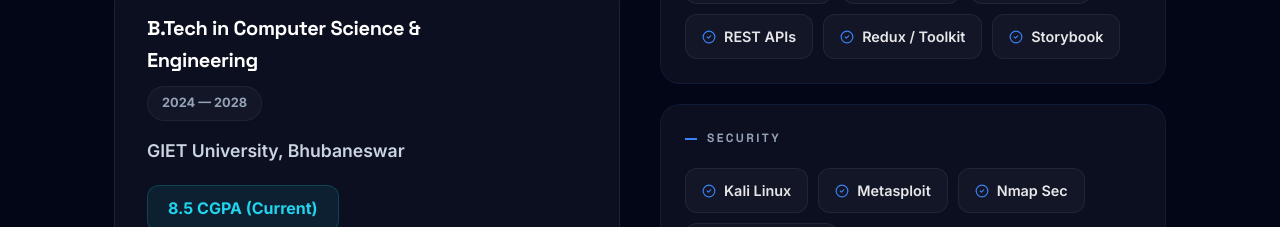
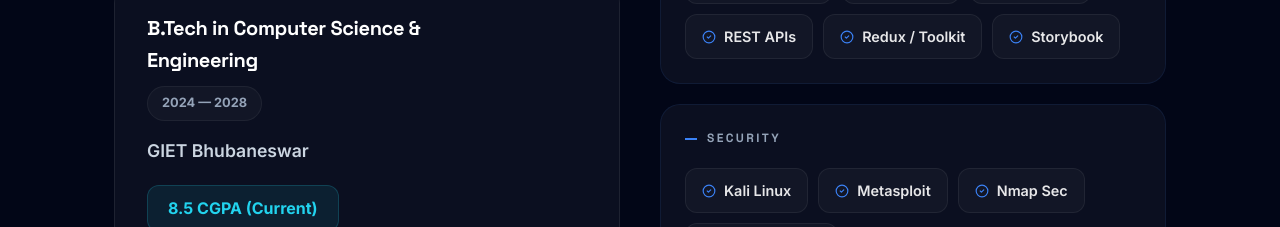
Before and after one commit to lokanathmeher19/lokanathmeher19.github.io, a React (Vite) app: page /resume in a window 1280 px wide. Shown: the part 1880-2107 px from the top of the page. Built offline with nearby package versions, Linux system fonts and the light colour scheme; the HTML template or start-up script is replaced by a standard one; a web font is replaced by a local one.

Commit message:
Mistake changes

```diff
--- a/src/components/sections/AboutSection.jsx
+++ b/src/components/sections/AboutSection.jsx
@@ -66,7 +66,7 @@ const About = () => (
         </h2>
 
         <p style={{ color: 'var(--text-secondary)', fontSize: '1.05rem', lineHeight: 1.8, marginBottom: '24px' }}>
-          I am a dedicated <strong style={{ color: 'var(--accent-cyan)', fontWeight: 800 }}>Computer Science Engineering student</strong> at GIET University. My engineering philosophy revolves around writing clean, well-architected code that prioritizes execution speed and strict defensive integrations.
+          I am a dedicated <strong style={{ color: 'var(--accent-cyan)', fontWeight: 800 }}>Computer Science Engineering student</strong> at GIET Bhubaneswar. My engineering philosophy revolves around writing clean, well-architected code that prioritizes execution speed and strict defensive integrations.
         </p>
 
         {/* Feature Checkpoints */}
--- a/src/data/portfolioData.jsx
+++ b/src/data/portfolioData.jsx
@@ -277,7 +277,7 @@ export const ABOUT_CONFIG = {
     academicBadge: "Academic Profile",
     academicSubtitlePrefix: "Building Secure, ",
     academicSubtitleGradient: "Intelligent Systems",
-    aboutText: formatAboutHighlightText("I am a dedicated **Computer Science Engineering student** at GIET University. My engineering philosophy revolves around writing clean, well-architected code that prioritizes execution speed and strict defensive integrations."),
+    aboutText: formatAboutHighlightText("I am a dedicated **Computer Science Engineering student** at GIET Bhubaneswar. My engineering philosophy revolves around writing clean, well-architected code that prioritizes execution speed and strict defensive integrations."),
     pillars: [
       { title: "Engineering", desc: "Data Structures, algorithms, optimization routines.", icon: "💻", color: "#3b82f6" },
       { title: "Security", desc: "Threat parsing, zero-trust system implementations.", icon: "🛡️", color: "#ef4444" },
@@ -316,7 +316,7 @@ export const EDUCATION = [
       label: "DEGREE_COURSE",
       degree: "Computer Science Engineering",
       degreeFull: "B.Tech in Computer Science & Engineering",
-      institution: "GIET University, Bhubaneswar",
+      institution: "GIET Bhubaneswar",
       institutionShort: "GIET Bhubaneswar (B.Tech)",
       university: "BPUT Rourkela",
       period: "2024 — 2028",
--- a/src/pages/Certificates.jsx
+++ b/src/pages/Certificates.jsx
@@ -236,7 +236,7 @@ export default function Certificates() {
             }}
           >
             {getTabIcon(t)}
-            {t === "giet" ? "GIET UNIVERSITY" : t}
+            {t === "giet" ? "GIET BHUBANESWAR" : t}
           </button>
         ))}
       </div>
```
Also changed, not shown: 1 other file (tests, documents, lock files or other folders).
